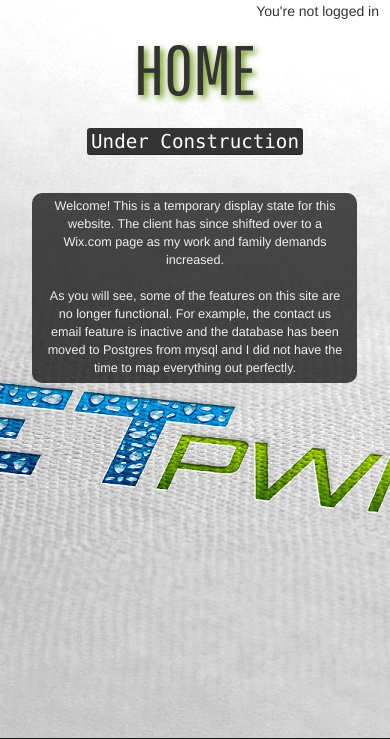
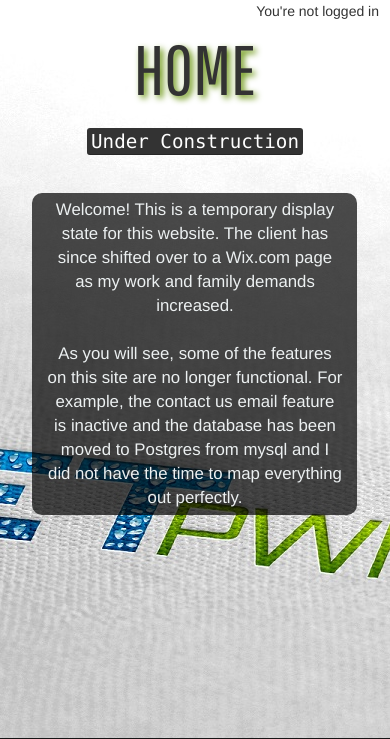
Before and after one commit to BrickBeard/Wetpwnage-Website, a PHP site: page /public_html/Home in a window 390 px wide. Shown: the part 52-791 px from the top of the page. Run offline with PHP 8.4, Linux system fonts and the light colour scheme; data that the repository does not hold is empty; some libraries are stand-ins or nearby versions.

Commit message:
adjusted some code in register.php and font size for home page @ media call

```diff
--- a/public_html/css/bricktestBootstrap.css
+++ b/public_html/css/bricktestBootstrap.css
@@ -606,7 +606,7 @@ footer p a:hover {
         min-height: 300px;
     }
     .homeContentBox span {
-        font-size: 90%;
+        font-size: 120%;
     }
 }
 
--- a/public_html/includes/register.php
+++ b/public_html/includes/register.php
@@ -36,11 +36,11 @@ if($flag == TRUE) {
     $sql = "INSERT INTO user_table (first_name, last_name, email, username, password, salt, initials) VALUES ('$first', '$last', '$email', '$username', '$hashed', '$userSalt', '$initials')";
 
     $result = $pg_query($sql);
-    $_SESSION['message'] = "<div class='container-fluid text-center'><div class='col-xs-12'><h1>Thank you for registering with us!</h1><br><p>Feel free to browse the site while we process your information!</p><br><a href='../Home' class='btn btn-success' role='button'>Return to Home</a></div></div>";
+    $_SESSION['message'] = "<div class='container-fluid text-center'><div class='col-xs-12'><h1>Thank you for registering with us!</h1><br><p>Feel free to browse the site while we process your information!</p><br><a href='../Home.php' class='btn btn-success' role='button'>Return to Home</a></div></div>";
     header("location: ../message.php");
     /*echo "<script language='javascript' type='text/javascript'>
         alert('Thank you for registering with us!\n$salted');
-        window.location = 'Home';
+        window.location = 'Home.php';
     </script>";*/
 } else {
 
```
